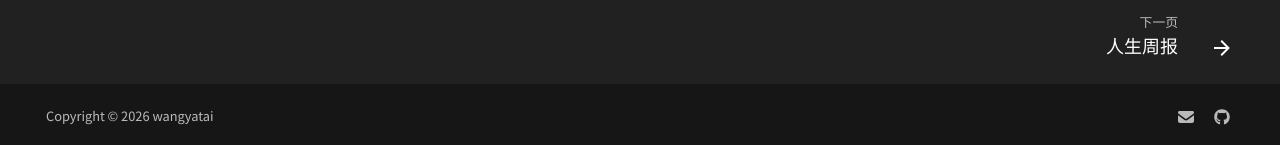
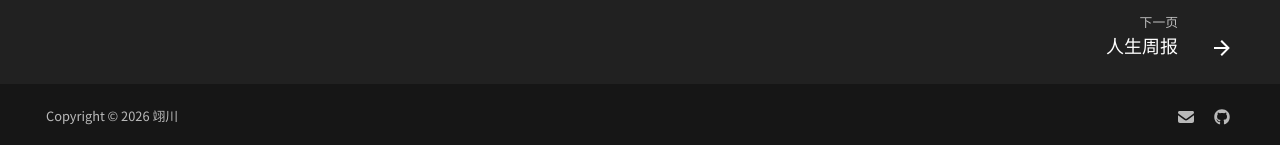
Before and after one commit to Wang-Taylor/mind-flow-notes, an MkDocs documentation site: the page built from docs/index.md, in a window 1280 px wide and 1090 px high. Shown: the part 942-1087 px from the top of the window. Built offline with MkDocs 1.6.1 and Material for MkDocs 9.7.7, drawn with Linux system fonts in a browser that asks for light colours.

Commit message:
作者昵称改为翊川

```diff
--- a/mkdocs.yml
+++ b/mkdocs.yml
@@ -1,7 +1,9 @@
 site_name: MindFlowIO
 site_url: https://mindflowio.com
 site_description: 个人知识库
-site_author: wangyatai
+site_author: 翊川
+
+theme:
 
 theme:
   name: material
@@ -41,7 +43,7 @@ extra:
     - icon: fontawesome/brands/github
       link: https://github.com/Wang-Taylor
 
-copyright: Copyright &copy; 2026 wangyatai
+copyright: Copyright &copy; 2026 翊川
 
 markdown_extensions:
   - pymdownx.highlight:
```
